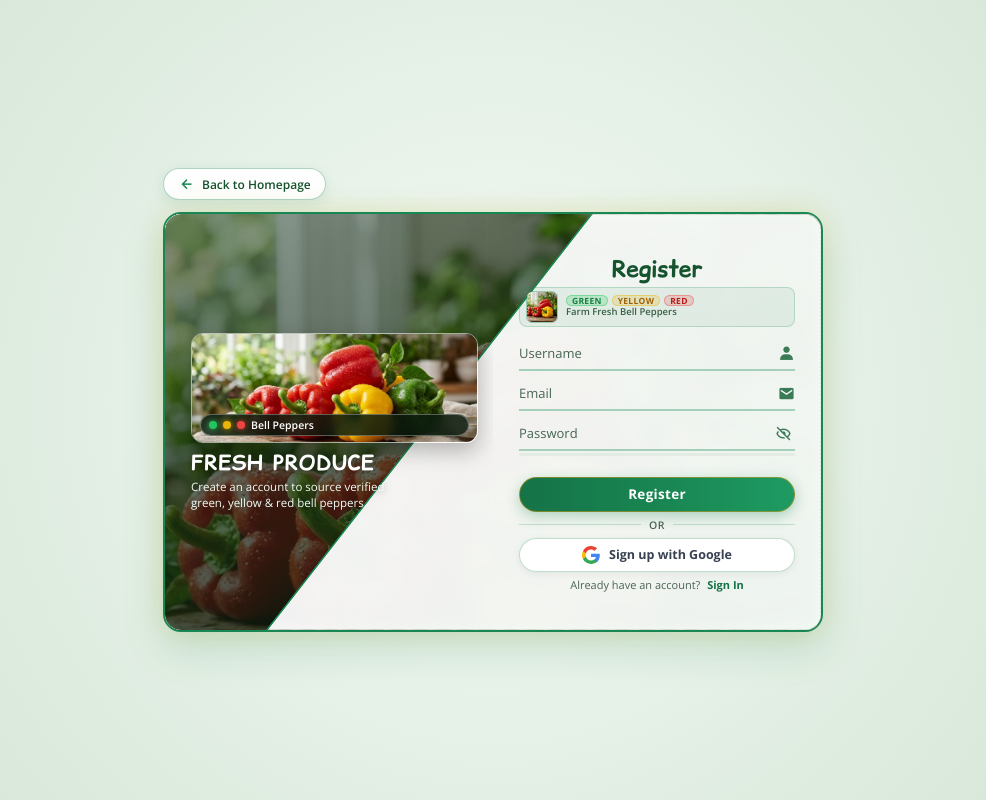
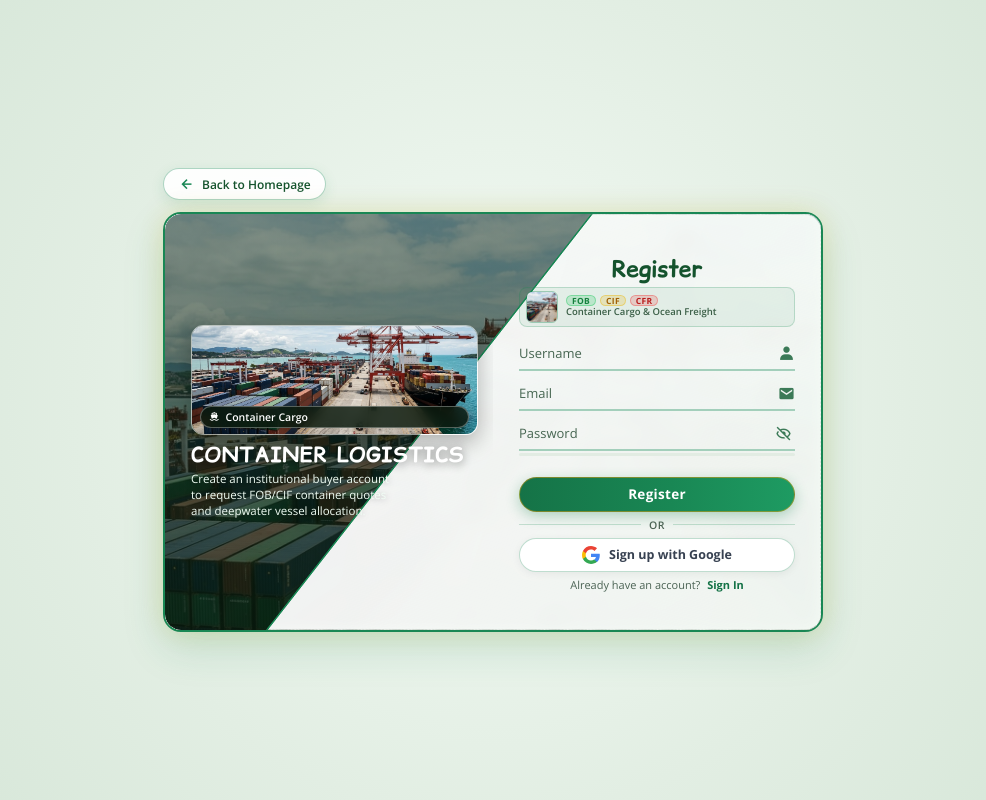
Before and after one commit to BongominRonald/MatroLtd, a Laravel app: page /register in a window 1280 px wide. Shown: the whole page, without its empty margins (147-1133 px from the left). Run offline with Laravel 12, Linux system fonts and the light colour scheme.

Commit message:
fix(assets): eradicate remaining vegetable references and bell peppers images; replace with container cargo and export logistics in auth views

```diff
--- a/public/css/auth.css
+++ b/public/css/auth.css
@@ -92,7 +92,7 @@ body {
     position: absolute;
     inset: 0;
     background-image: linear-gradient(135deg, rgba(255, 255, 255, 0.86) 0%, rgba(246, 252, 247, 0.82) 100%),
-                      url('img/sunflower-bg.jpg');
+                      url('../img/sunflower-bg.jpg');
     background-position: center center;
     background-size: cover;
     background-repeat: no-repeat;
@@ -102,13 +102,13 @@ body {
     transition: opacity 0.8s ease;
 }
 
-/* Background image for Register: Green, yellow, and red bell peppers */
+/* Background image for Register: Global Maritime Container Cargo */
 .container::after {
     content: '';
     position: absolute;
     inset: 0;
     background-image: linear-gradient(135deg, rgba(255, 255, 255, 0.82) 0%, rgba(246, 252, 247, 0.78) 100%),
-                      url('img/bell-peppers-bg.jpg');
+                      url('../img/banner-container-cargo.jpg');
     background-position: center center;
     background-size: cover;
     background-repeat: no-repeat;
@@ -127,7 +127,7 @@ body {
 }
 
 /* ================= CURVED ANIMATED BACKGROUND SHAPES ================= */
-/* Rich vegetable green to sunflower gold gradient in login mode */
+/* Deep forest green to sunflower gold gradient in login mode */
 .curved-shape {
     position: absolute;
     right: 0;
@@ -135,7 +135,7 @@ body {
     height: 520px;
     width: 700px;
     background: linear-gradient(135deg, rgba(20, 83, 45, 0.94) 0%, rgba(25, 135, 84, 0.88) 45%, rgba(245, 158, 11, 0.88) 100%),
-                url('img/sunflower-bg.jpg') center/cover no-repeat;
+                url('../img/sunflower-bg.jpg') center/cover no-repeat;
     backdrop-filter: blur(4px);
     -webkit-backdrop-filter: blur(4px);
     transform: rotate(10deg) skewY(40deg);
@@ -145,12 +145,12 @@ body {
     z-index: 1;
 }
 
-/* In Register mode: showcases green, yellow, and red bell peppers on the left side */
+/* In Register mode: showcases container cargo & maritime logistics on the left side */
 .container.active .curved-shape {
     transform: rotate(0deg) skewY(0deg);
     transition-delay: 0.3s;
     background: linear-gradient(180deg, rgba(14, 43, 22, 0.50) 0%, rgba(10, 30, 16, 0.78) 100%),
-                url('img/bell-peppers-bg.jpg') center/cover no-repeat;
+                url('../img/banner-container-cargo.jpg') center/cover no-repeat;
 }
 
 /* Light crystalline shape for Register form */
--- a/public/style.css
+++ b/public/style.css
@@ -102,13 +102,13 @@ body {
     transition: opacity 0.8s ease;
 }
 
-/* Background image for Register: Green, yellow, and red bell peppers */
+/* Background image for Register: Global Maritime Container Cargo */
 .container::after {
     content: '';
     position: absolute;
     inset: 0;
     background-image: linear-gradient(135deg, rgba(255, 255, 255, 0.82) 0%, rgba(246, 252, 247, 0.78) 100%),
-                      url('img/bell-peppers-bg.jpg');
+                      url('img/banner-container-cargo.jpg');
     background-position: center center;
     background-size: cover;
     background-repeat: no-repeat;
@@ -127,7 +127,7 @@ body {
 }
 
 /* ================= CURVED ANIMATED BACKGROUND SHAPES ================= */
-/* Rich vegetable green to sunflower gold gradient in login mode */
+/* Deep forest green to sunflower gold gradient in login mode */
 .curved-shape {
     position: absolute;
     right: 0;
@@ -145,12 +145,12 @@ body {
     z-index: 1;
 }
 
-/* In Register mode: showcases green, yellow, and red bell peppers on the left side */
+/* In Register mode: showcases container cargo & maritime logistics on the left side */
 .container.active .curved-shape {
     transform: rotate(0deg) skewY(0deg);
     transition-delay: 0.3s;
     background: linear-gradient(180deg, rgba(14, 43, 22, 0.50) 0%, rgba(10, 30, 16, 0.78) 100%),
-                url('img/bell-peppers-bg.jpg') center/cover no-repeat;
+                url('img/banner-container-cargo.jpg') center/cover no-repeat;
 }
 
 /* Light crystalline shape for Register form */
--- a/resources/views/home.blade.php
+++ b/resources/views/home.blade.php
@@ -143,14 +143,14 @@
             <div class="form-box Register">
                 <h2 class="animation" style="--li: 0s; --lo: 0.6s;">Register</h2>
                 <div class="register-peppers-strip animation" style="--li: 0.04s; --lo: 0.55s;">
-                    <img src="{{ asset('img/bell-peppers-bg.webp') }}" alt="Green, Yellow &amp; Red Bell Peppers" class="peppers-strip-thumb" onerror="this.onerror=null;this.src='{{ asset('img/bell-peppers-bg.jpg') }}'">
+                    <img src="{{ asset('img/banner-container-cargo.webp') }}" alt="Direct Deepwater Container Cargo &amp; Ocean Freight" class="peppers-strip-thumb" onerror="this.onerror=null;this.src='{{ asset('img/banner-container-cargo.jpg') }}'">
                     <div class="peppers-strip-text">
                         <span class="peppers-pill-group">
-                            <span class="pill green">Green</span>
-                            <span class="pill yellow">Yellow</span>
-                            <span class="pill red">Red</span>
+                            <span class="pill green">FOB</span>
+                            <span class="pill yellow">CIF</span>
+                            <span class="pill red">CFR</span>
                         </span>
-                        <span class="peppers-subtitle">Farm Fresh Bell Peppers</span>
+                        <span class="peppers-subtitle">Container Cargo &amp; Ocean Freight</span>
                     </div>
                 </div>
                 <form id="registerForm" action="{{ route('register') }}" method="POST" novalidate>
@@ -214,17 +214,15 @@
             <!-- ================= REGISTER INFO TEXT (LEFT SIDE) ================= -->
             <div class="info-text Register">
                 <div class="produce-preview-card animation" style="--li: 0s; --lo: 0.35s;">
-                    <img src="{{ asset('img/bell-peppers-bg.webp') }}" alt="Fresh Green, Yellow and Red Bell Peppers" class="produce-card-img" onerror="this.onerror=null;this.src='{{ asset('img/bell-peppers-bg.jpg') }}'">
+                    <img src="{{ asset('img/banner-container-cargo.webp') }}" alt="Direct Deepwater Container Cargo &amp; Ocean Freight" class="produce-card-img" onerror="this.onerror=null;this.src='{{ asset('img/banner-container-cargo.jpg') }}'">
                     <div class="produce-card-badge peppers">
-                        <span class="pepper-dot green"></span>
-                        <span class="pepper-dot yellow"></span>
-                        <span class="pepper-dot red"></span>
-                        <span>Bell Peppers</span>
+                        <i class='bx bxs-ship'></i>
+                        <span>Container Cargo</span>
                     </div>
                 </div>
-                <h2 class="animation" style="--li: 0.1s; --lo: 0.25s;">FRESH PRODUCE</h2>
+                <h2 class="animation" style="--li: 0.1s; --lo: 0.25s;">CONTAINER LOGISTICS</h2>
                 <p class="animation" style="--li: 0.2s; --lo: 0.15s;">
-                    Create an account to source verified green, yellow &amp; red bell peppers.
+                    Create an institutional buyer account to request FOB/CIF container quotes and deepwater vessel allocation.
                 </p>
             </div>
 
```
Also changed, not shown: public/js/main.js (+4 -4 lines), public/img/bell-peppers-bg.jpg (deleted), public/img/bell-peppers-bg.webp (deleted).
